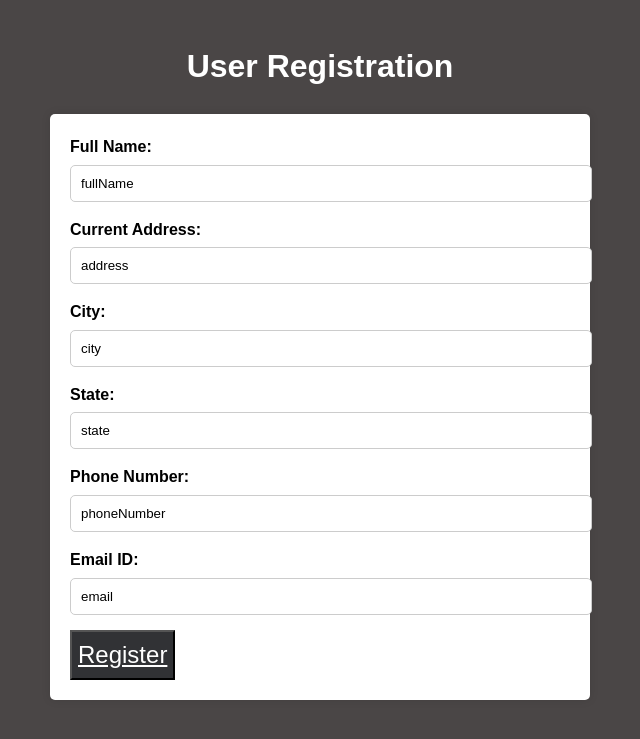
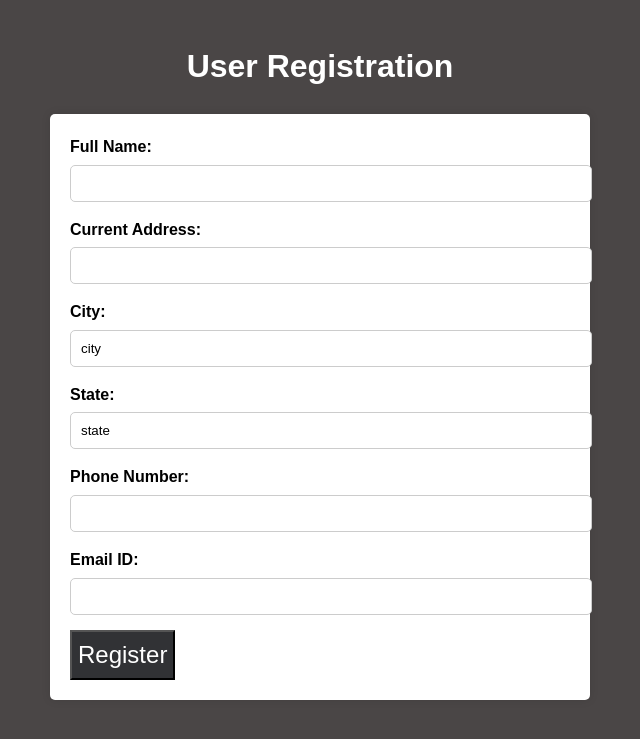
Before and after one commit to pawareliza14/seva-connect, a Node server app: page /user in a window 1280 px wide. Shown: the top 739 px of the page, without its empty margins (320-960 px from the left). Run offline with Node 20, Linux system fonts and the light colour scheme; some libraries are stand-ins or nearby versions.

Commit message:
minor form changes

```diff
--- a/views/user.ejs
+++ b/views/user.ejs
@@ -121,10 +121,10 @@ input[type="file"]:focus {
     <h1>User Registration</h1>
     <form action="/api/users/customer" method="post">
         <label for="fullName">Full Name:</label>
-        <input type="text" id="full_name" name="fullName" value="fullName" required><br>
+        <input type="text" id="full_name" name="fullName" value="" required><br>
 
         <label for="address">Current Address:</label>
-        <input type="text" id="current_address" name="address" value="address" required><br>
+        <input type="text" id="current_address" name="address" value="" required><br>
 
         <label for="city">City:</label>
         <input type="text" id="city" name="city" value="city" required><br>
@@ -133,13 +133,13 @@ input[type="file"]:focus {
         <input type="text" id="state" name="state" value="state" required><br>
 
         <label for="phoneNumber">Phone Number:</label>
-        <input type="tel" id="phone_number" name="phoneNumber" value="phoneNumber" required><br>
+        <input type="tel" id="phone_number" name="phoneNumber" value="" required><br>
 
         <label for="email">Email ID:</label>
-        <input type="email" id="email" name="email" value="email" required><br>
+        <input type="email" id="email" name="email" value="" required><br>
         <div class="section">
         <!-- <button onclick="document.location='index.html' "><b>Register</b></button> -->
-        <button type="submit" class="button"><a href="#">Register</a></button>
+        <button type="submit" class="button">Register</button>
         </div>
         <!-- <input type="submit" value="Submit"> -->
     </form>
```
